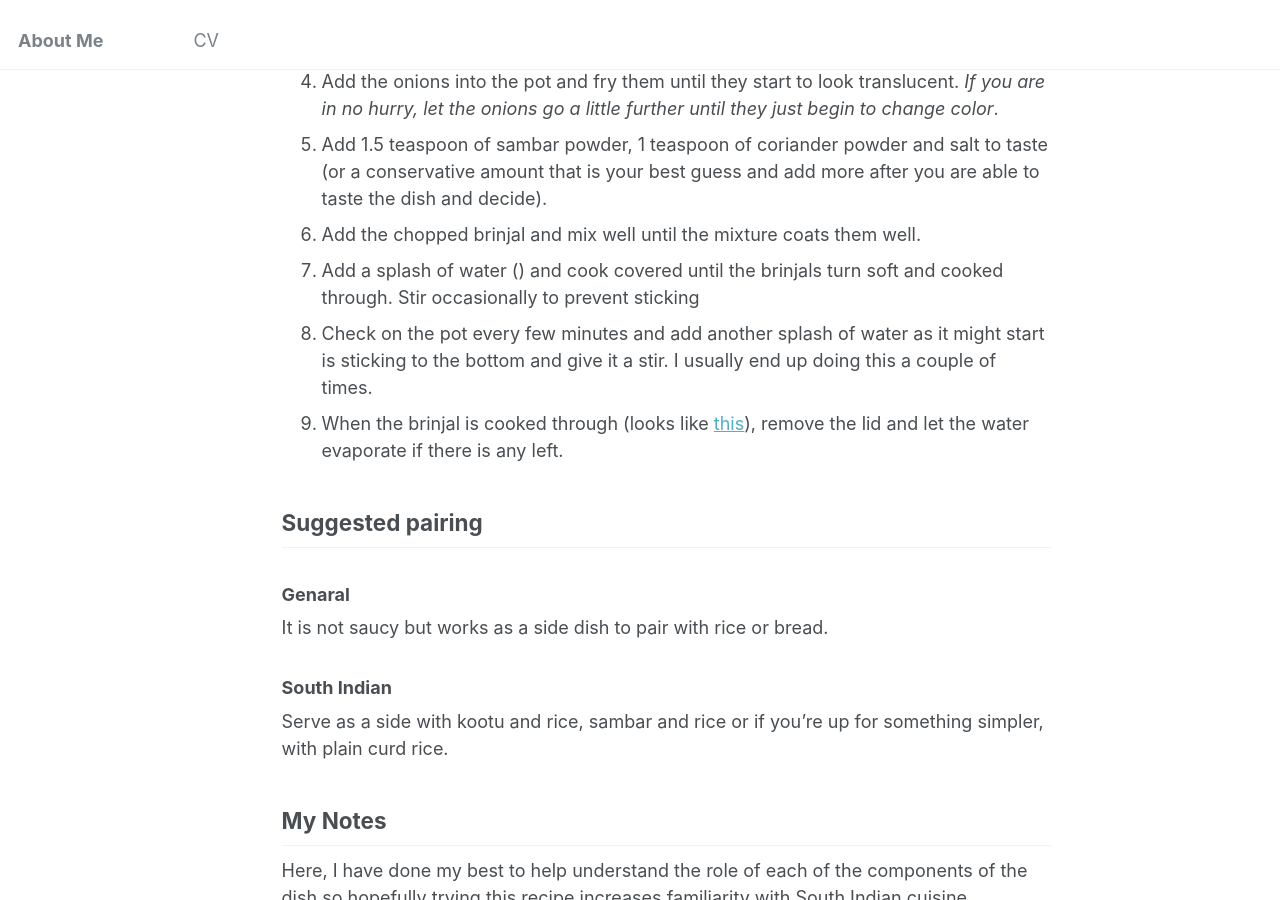
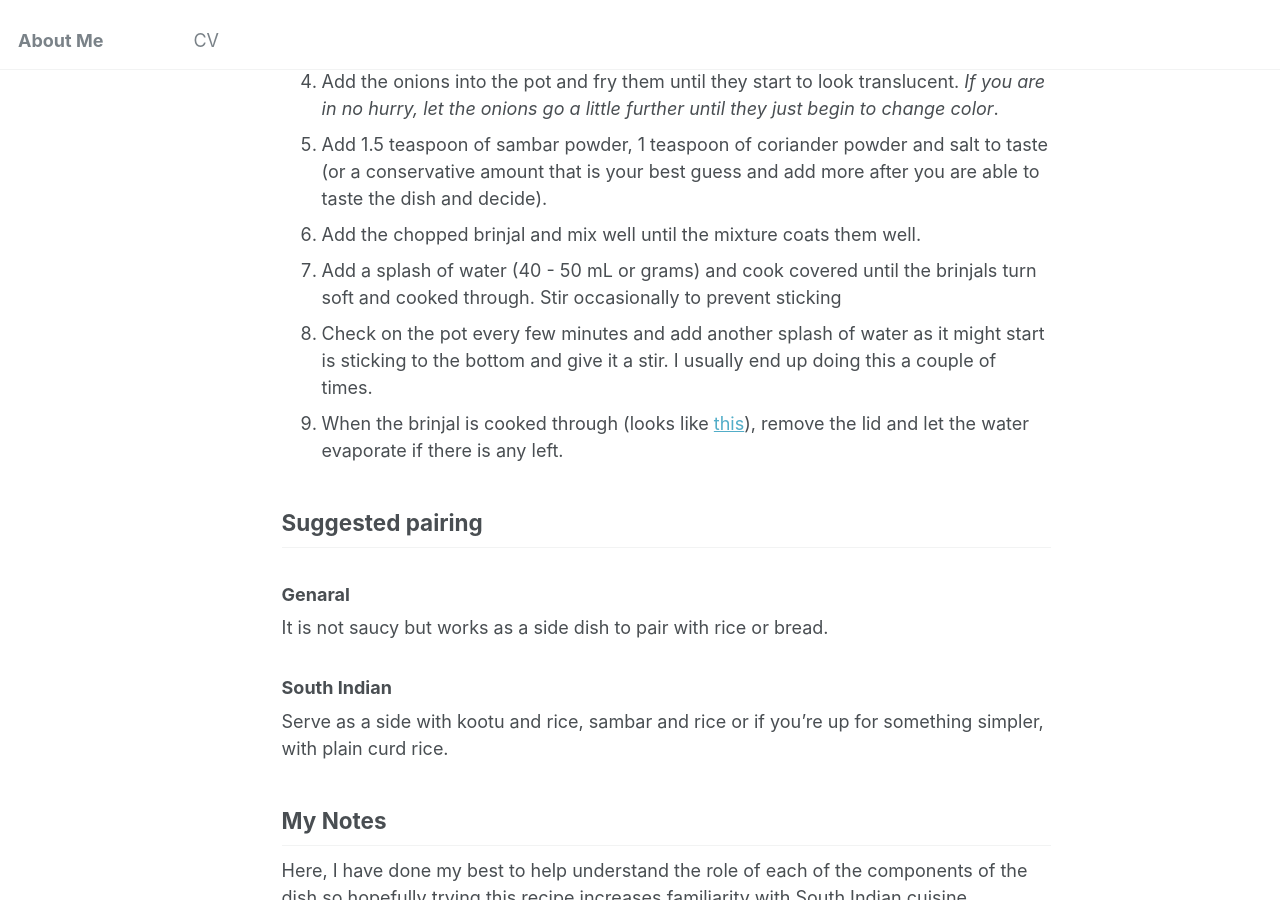
Before and after one commit to Aiswarya-prasad/aiswarya-prasad.github.io, a Jekyll site: the page built from _posts/2024-10-06-recipe-brinjal-fry.md, in a window 1280 px wide and 900 px high, scrolled down 3275 px. Built offline with Jekyll 4.4.1, drawn with Linux system fonts in a browser that asks for light colours.

Commit message:
Syntax change, squash commit later or just ignore.

```diff
--- a/_posts/2024-10-06-recipe-brinjal-fry.md
+++ b/_posts/2024-10-06-recipe-brinjal-fry.md
@@ -73,7 +73,7 @@ The ingredients are quite simple and you can find the ones listed under Common i
 4. Add the onions into the pot and fry them until they start to look translucent. _If you are in no hurry, let the onions go a little further until they just begin to change color_.
 5. Add 1.5 teaspoon of sambar powder, 1 teaspoon of coriander powder and salt to taste (or a conservative amount that is your best guess and add more after you are able to taste the dish and decide).
 6. Add the chopped brinjal and mix well until the mixture coats them well.
-7. Add a splash of water () and cook covered until the brinjals turn soft and cooked through. Stir occasionally to prevent sticking
+7. Add a splash of water (40 - 50 mL or grams) and cook covered until the brinjals turn soft and cooked through. Stir occasionally to prevent sticking
 8. Check on the pot every few minutes and add another splash of water as it might start is sticking to the bottom and give it a stir. I usually end up doing this a couple of times.
 9. When the brinjal is cooked through (looks like [this](https://www.relishthebite.com/wp-content/uploads/2016/04/BrinjalRoast-7.jpg)), remove the lid and let the water evaporate if there is any left.
 
```
